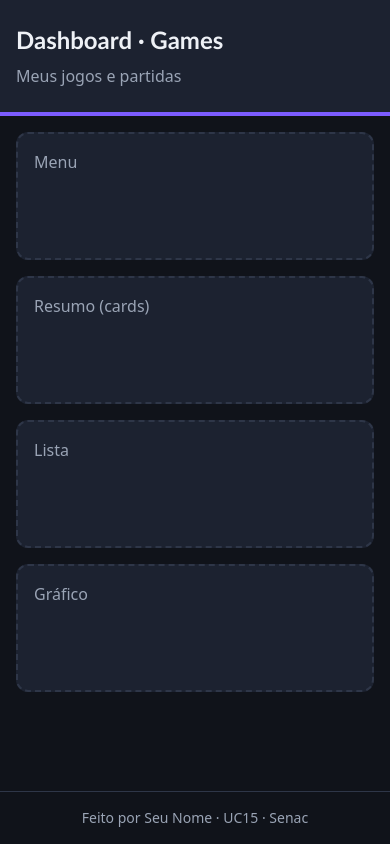
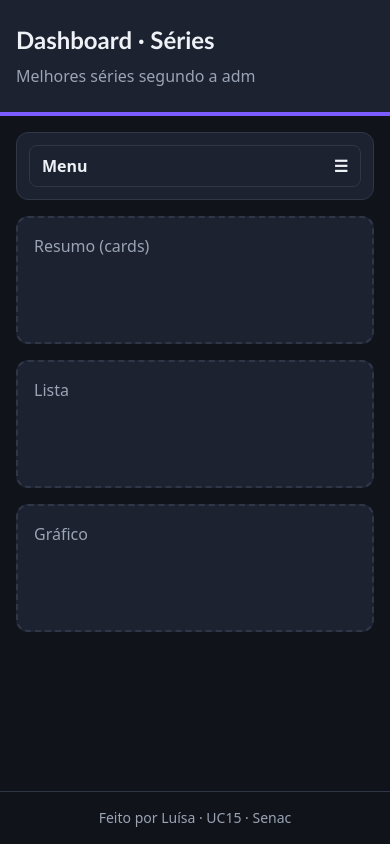
Before and after one commit to luisalopes11/my-dashboard, a React (Vite) app: page / in a window 390 px wide. Built offline with nearby package versions, Linux system fonts and the light colour scheme.

Commit message:
feat: add responsive Menu wu=ith toggle state

```diff
--- a/index.html
+++ b/index.html
@@ -1,5 +1,5 @@
 <!doctype html>
-<html lang="en">
+<html lang="pt-br">
   <head>
     <meta charset="UTF-8" />
     <link rel="icon" type="image/svg+xml" href="/favicon.svg" />
--- a/package.json
+++ b/package.json
@@ -15,7 +15,8 @@
     "@tailwindcss/vite": "^4.3.4",
     "react": "^19.3.1",
     "react-dom": "^19.3.1",
-    "tailwind": "^4.0.0"
+    "tailwind": "^2.3.1",
+    "tailwindcss": "^4.3.4"
   },
   "devDependencies": {
     "@types/react": "^19.3.0",
--- a/src/App.jsx
+++ b/src/App.jsx
@@ -1,5 +1,6 @@
 import Header from './components/Header.jsx';
 import Footer from './components/Footer.jsx';
+import Menu from './components/Menu.jsx';
 
 const areaClass =
   'min-h-32 rounded-xl border-2 border-dashed border-border bg-surface p-4 text-muted';
@@ -13,23 +14,22 @@ function App() {
           md:grid-cols-2 md:gap-6 md:p-6
           xl:grid-cols-[15rem_1fr_1fr] xl:p-8"
       >
-        <nav
-          id="menu"
-          className={`${areaClass} md:col-span-2 xl:col-span-1 xl:row-span-2`}
-        >
-          Menu
-        </nav>
+        <Menu/>
+
         <section id="summary" className={`${areaClass} md:col-span-2`}>
           Resumo (cards)
         </section>
+
         <section id="list" className={`${areaClass} xl:min-h-80`}>
           Lista
         </section>
+
         <section id="chart" className={`${areaClass} xl:min-h-80`}>
           Gráfico
         </section>
+
       </main>
-      <Footer />
+      <Footer/>
     </div>
   );
 }
--- a/src/components/Footer.jsx
+++ b/src/components/Footer.jsx
@@ -1,7 +1,7 @@
 function Footer() {
   return (
     <footer className="border-t border-border p-4 text-center text-sm text-muted">
-      <p>Feito por Seu Nome · UC15 · Senac</p>
+      <p>Feito por Luísa · UC15 · Senac</p>
     </footer>
   );
 }
--- a/src/components/Header.jsx
+++ b/src/components/Header.jsx
@@ -5,9 +5,9 @@ function Header() {
         md:flex-row md:items-baseline md:justify-between md:px-8"
     >
       <h1 className="font-heading text-2xl font-bold md:text-3xl">
-        Dashboard · Games
+        Dashboard · Séries
       </h1>
-      <p className="text-muted">Meus jogos e partidas</p>
+      <p className="text-muted">Melhores séries segundo a adm</p>
     </header>
   );
 }
--- /dev/null
+++ b/src/components/Menu.jsx
@@ -0,0 +1,52 @@
+import { useState } from "react";
+
+const linkClass =
+  'block rounded-lg px-3 py-2 hover:bg-background hover:text-primary'
+
+function Menu() {
+  const [isOpen, setIsOpen] = useState(false)
+
+  function toggleMenu() {
+    setIsOpen(!isOpen)
+  }
+
+  function closeMenu() {
+    setIsOpen(false)
+  }
+
+  return (
+    <nav
+      id="menu"
+      className="rounded-xl border border-border bg-surface p-3
+        md:col-span-2 xl:col-span-1 xl:row-span-2"
+      >
+
+      <button
+        type="button"
+        onClick={toggleMenu}
+        aria-expanded={isOpen}
+        aria-controls="menu-links"
+        className="flex w-full items-center justify-between rounded-lg border border-border
+          px-3 py-2 font-bold hover:border-primary xl:hidden"
+      >
+
+      <ul
+        id="menu-links"
+        className={`mt-3 flex-col gap-1 xl:mt-0 xl:flex ${isOpen ? 'flex' : 'hidden'}`}
+      >
+        <li>
+          <a href="#summary" onClick={closeMenu} className={linkClass}>Resumo</a>
+        </li>
+
+
+
+        </ul>
+
+        Menu
+        <span aria-hidden="true">{isOpen ? 'x' : '☰'} </span>
+      </button>
+    </nav>
+  )
+}
+
+export default Menu;
```
Also changed, not shown: 1 other file (tests, documents, lock files or other folders).
